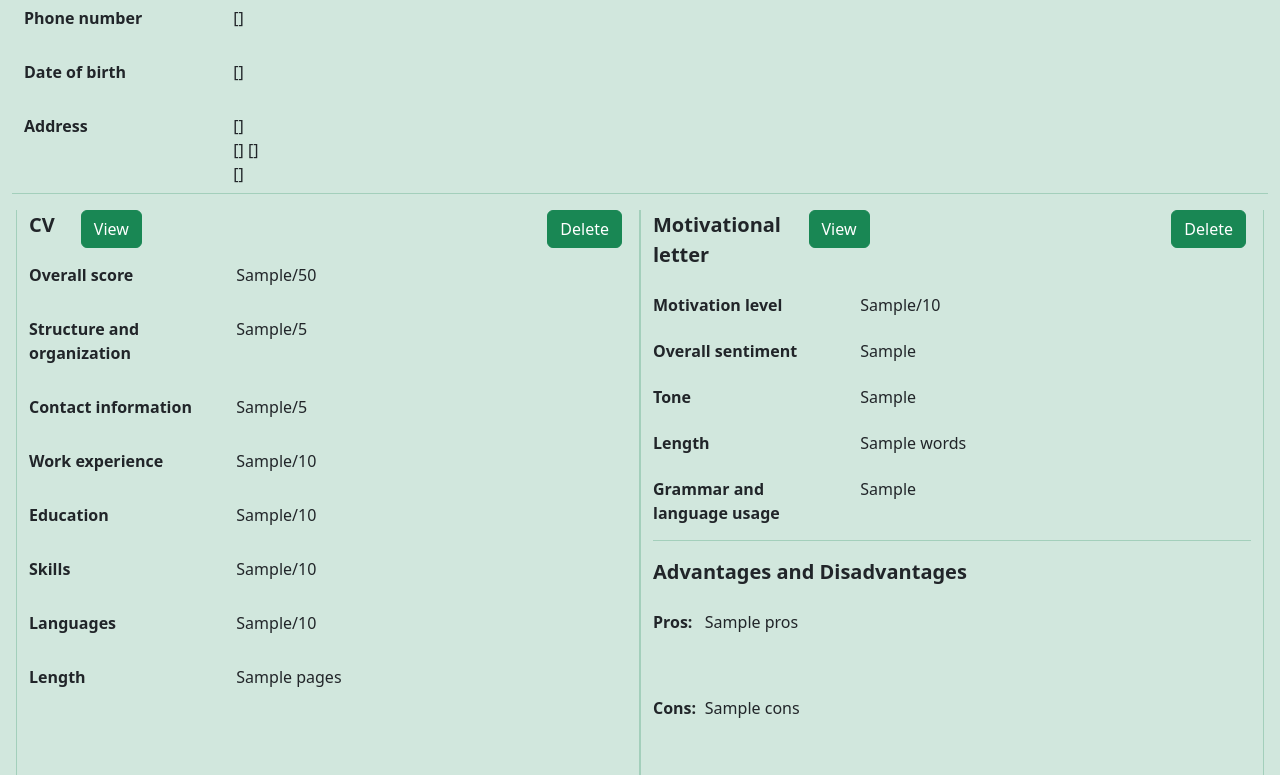
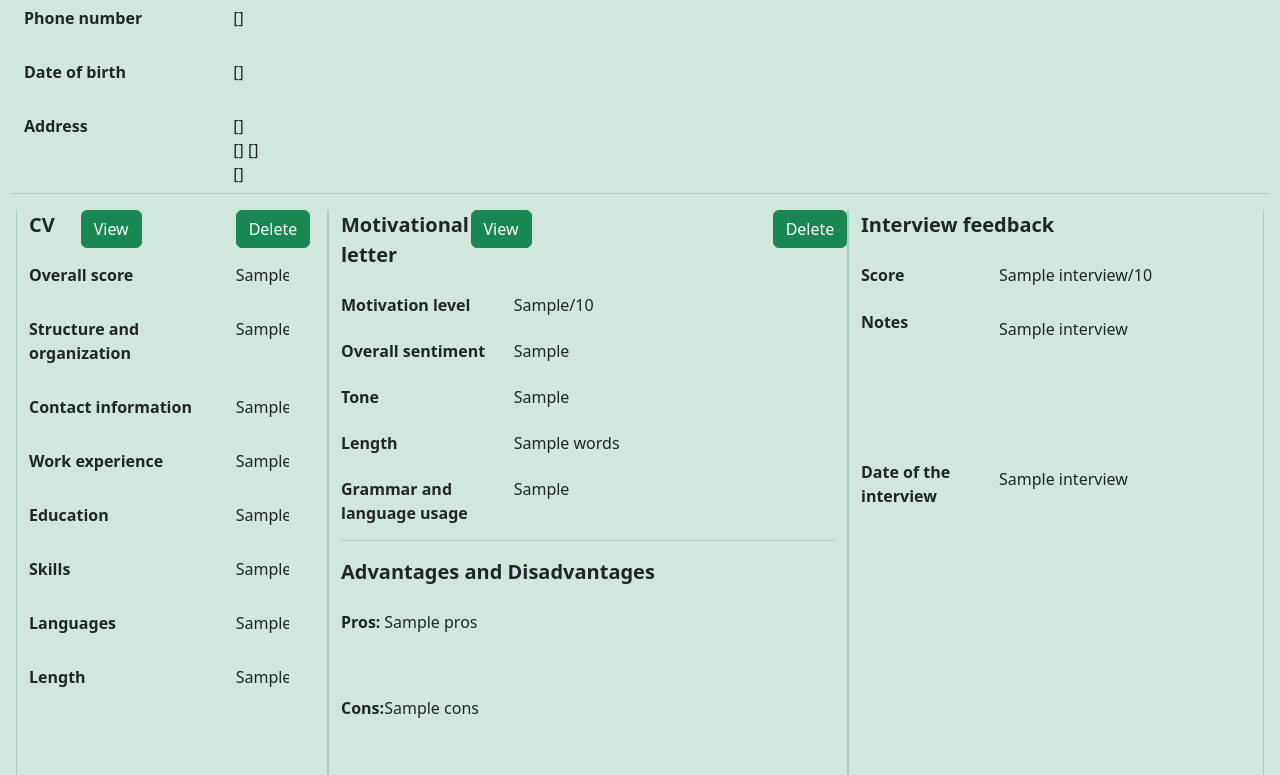
Before and after one commit to ralitsadineva/smart-hire, a Flask app: template templates/candidate.html in a window 1280 px wide. Shown: the part 223-998 px from the top of the page. Run offline with Flask 3, Linux system fonts and the light colour scheme; the visitor is signed in with stand-in values (Sample User, id 1); the template is opened without the code that fills it: most values are stand-ins (such as "Sample title", 1, 10 or a date in 2020); grey boxes marked "Sample" are stand-in pictures; parts of the project's set-up code (start-up, migrations or seed data) failed here and were passed over.

Commit message:
added interviews - page for adding interview feedback, displaying it on candidates page and candidates table

```diff
--- a/app.py
+++ b/app.py
@@ -1,7 +1,7 @@
 from flask import Flask, render_template, request, redirect, session
 from controllers.users import login, signup, googleCallback, logout, change_password, home, profile
 from controllers.positions import positions, add_position, duplicate_position, positions_history, position, edit_position, archive_position, activate_position
-from controllers.candidates import add_candidate, candidate, add_cv, add_ml, view_cv, view_ml, delete_cv, delete_ml, interview_invitation, rejection_email, rejection_email_with_reasons
+from controllers.candidates import add_candidate, candidate, add_cv, add_ml, view_cv, view_ml, delete_cv, delete_ml, interview_invitation, rejection_email, rejection_email_with_reasons, interview
 import secrets
 import logging
 
@@ -53,6 +53,7 @@ app.add_url_rule('/positions/<string:position_id>/<string:candidate_id>/del_ml',
 app.add_url_rule('/positions/<string:position_id>/<string:candidate_id>/invitation', 'interview_invitation', interview_invitation)
 app.add_url_rule('/positions/<string:position_id>/<string:candidate_id>/rejection', 'rejection_email', rejection_email)
 app.add_url_rule('/positions/<string:position_id>/<string:candidate_id>/rejection_with_reasons', 'rejection_email_with_reasons', rejection_email_with_reasons)
+app.add_url_rule('/positions/<string:position_id>/<string:candidate_id>/interview', 'interview', interview, methods=['GET', 'POST'])
 
 if __name__ == '__main__':
     app.run(debug=True, host='0.0.0.0')
--- a/models/candidate_repo.py
+++ b/models/candidate_repo.py
@@ -12,10 +12,11 @@ class CandidateRepository(AbstractRepository):
     def get_all_for_pos(self, pos_id, sort_column, **kwargs):
         cursor = kwargs.get('cursor')
         cursor.execute(f"""
-            SELECT candidates.*, cvs.score, cvs.structure, cvs.contact_info, cvs.work_experience, cvs.education, cvs.skills, cvs.languages, mls.motivation_lvl
+            SELECT candidates.*, cvs.score, cvs.structure, cvs.contact_info, cvs.work_experience, cvs.education, cvs.skills, cvs.languages, mls.motivation_lvl, interviews.score, interviews.date
             FROM candidates
             LEFT JOIN cvs ON candidates.cand_id = cvs.cand_id
             LEFT JOIN mls ON candidates.cand_id = mls.cand_id
+            LEFT JOIN interviews ON candidates.cand_id = interviews.cand_id
             WHERE candidates.pos_id = %s
             ORDER BY {sort_column} {'ASC' if sort_column == 'candidates.first_name' else 'DESC'} NULLS LAST;
             """, (pos_id, ))
--- a/templates/add_cv.html
+++ b/templates/add_cv.html
@@ -33,7 +33,7 @@
                 {% if cand_info or candidate %}
                     <option value="{{ candidate[0] }}" selected>{{ candidate[2] }} {{ candidate[3] }}</option>
                 {% else %}
-                    <option selected>Choose candidate</option>
+                    <option selected disabled>Choose candidate</option>
                     {% for candidate in candidates %}
                         <option value="{{ candidate[0] }}">{{ candidate[2] }} {{ candidate[3] }}</option>
                     {% endfor %}
--- a/templates/add_ml.html
+++ b/templates/add_ml.html
@@ -30,7 +30,7 @@
                 {% if candidate %}
                     <option value="{{ candidate[0] }}" selected>{{ candidate[2] }} {{ candidate[3] }}</option>
                 {% else %}
-                    <option selected>Choose candidate</option>
+                    <option selected disabled>Choose candidate</option>
                     {% for candidate in candidates %}
                         <option value="{{ candidate[0] }}">{{ candidate[2] }} {{ candidate[3] }}</option>
                     {% endfor %}
--- a/templates/candidate.html
+++ b/templates/candidate.html
@@ -52,85 +52,85 @@
 <!-- information about documents -->
 <div class="mx-3 row">
     {% if cv %}
-        <div class="col-6 border-start border-end border-success-subtle">
+        <div class="col-md-3 border-start border-end border-success-subtle">
             <div class="row">
-                <div class="col-sm-1">
+                <div class="col-sm-2">
                     <p class="fs-5 fw-semibold">CV</p>
                 </div>
-                <div class="col-sm-9">
+                <div class="col-sm-6">
                     <a role="button" class="btn btn-success" href="{{ base_url }}positions/{{ candidate[1] }}/{{ candidate[0] }}/view_cv">View</a>
                 </div>
-                <div class="col-sm-2">
+                <div class="col-sm-4">
                     <a role="button" class="btn btn-success" href="{{ base_url }}positions/{{ candidate[1] }}/{{ candidate[0] }}/del_cv">Delete</a>
                 </div>
             </div>
             <div>
                 <div class="mb-3 row">
-                    <label for="staticScore" class="col-sm-4 col-form-label fw-semibold">Overall score</label>
-                    <div class="col-sm-8">
+                    <label for="staticScore" class="col-sm-8 col-form-label fw-semibold">Overall score</label>
+                    <div class="col-sm-3">
                         <input type="text" readonly class="form-control-plaintext" id="staticScore" value="{{ cv[2] }}/50">
                     </div>
                 </div>
             </div>
             <div>
                 <div class="mb-3 row">
-                    <label for="staticStructure" class="col-sm-4 col-form-label fw-semibold">Structure and organization</label>
-                    <div class="col-sm-8">
+                    <label for="staticStructure" class="col-sm-8 col-form-label fw-semibold">Structure and organization</label>
+                    <div class="col-sm-3">
                         <input type="text" readonly class="form-control-plaintext" id="staticStructure" value="{{ cv[3] }}/5">
                     </div>
                 </div>
             </div>
             <div>
                 <div class="mb-3 row">
-                    <label for="staticContactInfo" class="col-sm-4 col-form-label fw-semibold">Contact information</label>
-                    <div class="col-sm-8">
+                    <label for="staticContactInfo" class="col-sm-8 col-form-label fw-semibold">Contact information</label>
+                    <div class="col-sm-3">
                         <input type="text" readonly class="form-control-plaintext" id="staticContactInfo" value="{{ cv[4] }}/5">
                     </div>
                 </div>
             </div>
             <div>
                 <div class="mb-3 row">
-                    <label for="staticWork" class="col-sm-4 col-form-label fw-semibold">Work experience</label>
-                    <div class="col-sm-8">
+                    <label for="staticWork" class="col-sm-8 col-form-label fw-semibold">Work experience</label>
+                    <div class="col-sm-3">
                         <input type="text" readonly class="form-control-plaintext" id="staticWork" value="{{ cv[5] }}/10">
                     </div>
                 </div>
             </div>
             <div>
                 <div class="mb-3 row">
-                    <label for="staticEducation" class="col-sm-4 col-form-label fw-semibold">Education</label>
-                    <div class="col-sm-8">
+                    <label for="staticEducation" class="col-sm-8 col-form-label fw-semibold">Education</label>
+                    <div class="col-sm-3">
                         <input type="text" readonly class="form-control-plaintext" id="staticEducation" value="{{ cv[6] }}/10">
                     </div>
                 </div>
             </div>
             <div>
                 <div class="mb-3 row">
-                    <label for="staticSkills" class="col-sm-4 col-form-label fw-semibold">Skills</label>
-                    <div class="col-sm-8">
+                    <label for="staticSkills" class="col-sm-8 col-form-label fw-semibold">Skills</label>
+                    <div class="col-sm-3">
                         <input type="text" readonly class="form-control-plaintext" id="staticSkills" value="{{ cv[7] }}/10">
                     </div>
                 </div>
             </div>
             <div>
                 <div class="mb-3 row">
-                    <label for="staticLanguages" class="col-sm-4 col-form-label fw-semibold">Languages</label>
-                    <div class="col-sm-8">
+                    <label for="staticLanguages" class="col-sm-8 col-form-label fw-semibold">Languages</label>
+                    <div class="col-sm-3">
                         <input type="text" readonly class="form-control-plaintext" id="staticLanguages" value="{{ cv[8] }}/10">
                     </div>
                 </div>
             </div>
             <div>
                 <div class="mb-3 row">
-                    <label for="staticLength" class="col-sm-4 col-form-label fw-semibold">Length</label>
-                    <div class="col-sm-8">
+                    <label for="staticLength" class="col-sm-8 col-form-label fw-semibold">Length</label>
+                    <div class="col-sm-3">
                         <input type="text" readonly class="form-control-plaintext" id="staticLength" value="{{ cv[9] }} pages">
                     </div>
                 </div>
             </div>
         </div>
     {% endif %}
-    <div class="col-6 border-start border-end border-success-subtle">
+    <div class="col-md-5 border-start border-end border-success-subtle">
         {% if ml %}
             <div class="border-bottom border-success-subtle">
                 <div class="row">
@@ -187,7 +187,7 @@
             </div>
         {% endif %}
         {% if cv %}
-            <p class="mt-3 fs-5 fw-semibold">Advantages and Disadvantages</p>
+            <p class="mt-md-3 fs-5 fw-semibold">Advantages and Disadvantages</p>
             <div class="row">
                 <label for="staticPros" class="col-sm-1 col-form-label fw-semibold">Pros:</label>
                 <div class="col-sm-11">
@@ -202,5 +202,30 @@
             </div>
         {% endif %}
     </div>
+    <div class="col-md-4 border-start border-end border-success-subtle">
+        {% if interview %}
+            <p class="fs-5 fw-semibold">Interview feedback</p>
+            <div class="mb-3 row">
+                <label for="staticScore" class="col-sm-4 col-form-label fw-semibold">Score</label>
+                <div class="col-sm-8">
+                    <input type="text" readonly class="form-control-plaintext" id="staticScore" value="{{ interview[3] }}/10">
+                </div>
+            </div>
+            <div class="mb-3 row">
+                <label for="staticNotes" class="col-sm-4 form-label fw-semibold">Notes</label>
+                <div class="col-sm-8">
+                    <textarea readonly class="form-control-plaintext" id="staticNotes" rows="5" style="resize:none">{{ interview[4] }}</textarea>
+                </div>
+            </div>
+            <div class="mb-3 row">
+                <label for="staticDate" class="col-sm-4 form-label fw-semibold">Date of the interview</label>
+                <div class="col-sm-8">
+                    <input type="text" readonly class="form-control-plaintext" id="staticDate" value="{{ interview[5] }}">
+                </div>
+            </div>
+        {% else %}
+            <a role="button" class="btn btn-success" href="{{ base_url }}positions/{{ candidate[1] }}/{{ candidate[0] }}/interview">Add interview feedback</a>
+        {% endif %}
+    </div>
 </div>
 {% endblock %}
```
Also changed, not shown: controllers/candidates.py (+18 -0 lines), db_init.py (+14 -0 lines), models/interview_repo.py (added, +45 -0 lines), services/candidates.py (+15 -1 lines), templates/interview.html (added, +71 -0 lines), templates/position.html (+7 -1 lines).
